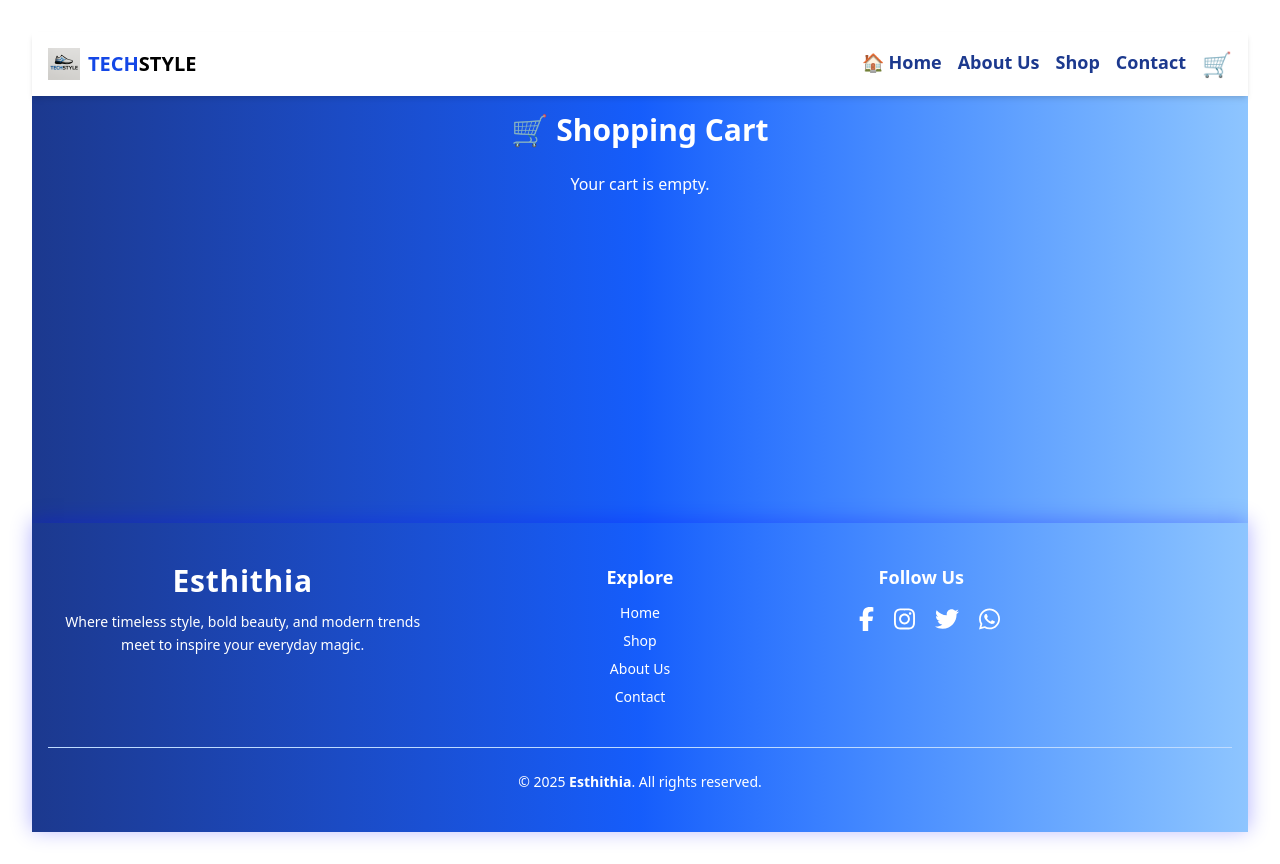
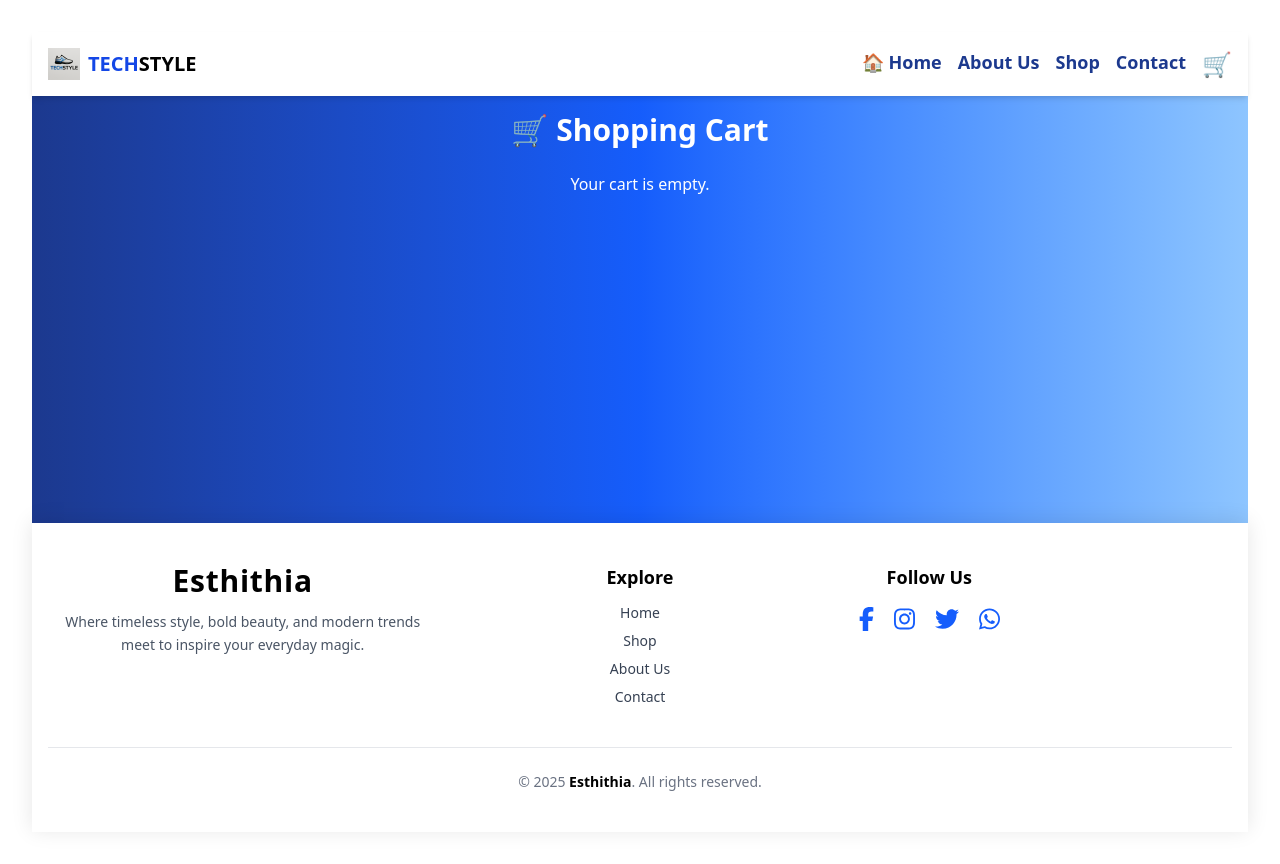
Before and after one commit to sayReine/bakery, a React (Vite) app: page /cart in a window 1280 px wide. Built offline with nearby package versions, Linux system fonts and the light colour scheme.

Commit message:
just added a touch to your style

```diff
--- a/src/components/About Us.tsx
+++ b/src/components/About Us.tsx
@@ -4,12 +4,12 @@ const About: React.FC = () => {
   return (
     <div className="max-w-6xl mx-auto p-4 mt-10">
       <h1 className="text-4xl font-bold text-white-600 mb-6">About Us</h1>
-      <p className="text-lg leading-relaxed text-black-700">
+      <p className="text-lg leading-relaxed text-black-700 py-5">
         Welcome to Esthithia! We are passionate about bringing you timeless style, bold beauty, and modern trends to inspire your everyday magic.
         Our mission is to offer high-quality products that meet the needs of individuals who value uniqueness and excellence.
         Join us in making every day a bit more magical!
       </p>
-      <p className="text-lg leading-relaxed text-black-700 mt-6">
+      <p className="text-lg leading-relaxed text-black-700 mt-6 py-10">
         We believe that fashion is more than just clothing – it's a way to express yourself. Esthithia offers a curated selection of clothing, accessories, and lifestyle products that blend comfort, beauty, and practicality.
         Thank you for choosing us to be a part of your journey.
       </p>
--- a/src/components/Contact.tsx
+++ b/src/components/Contact.tsx
@@ -67,7 +67,7 @@ const Contact: React.FC = () => {
         </div>
         <button
           type="submit"
-          className="w-full bg-bluek-600 text-black py-3 rounded-lg text-lg hover:bg-gray-700 transition duration-300"
+          className="w-full bg-blue-600 text-white font-bold py-3 rounded-lg text-lg hover:bg-blue-500 transition duration-300"
         >
           Send Message
         </button>
--- a/src/components/Footer.tsx
+++ b/src/components/Footer.tsx
@@ -9,44 +9,42 @@ import {
 
 const Footer: React.FC = () => {
   return (
-    <footer className="bg-gradient-to-r from-blue-900 via-blue-600 to-blue-300 text-white py-10 px-4 shadow-[0_-2px_20px_rgba(0,0,255,0.3)]">
-
-
+    <footer className="bg-white text-black py-10 px-4 shadow-[0_-2px_20px_rgba(0,0,0,0.1)]">
 
     <div className="max-w-6xl mx-auto grid grid-cols-1 md:grid-cols-3 gap-10">
       {/* Logo + Description */}
       <div>
-          <h2 className="text-3xl font-bold text-white-600 mb-3 tracking-wide">Esthithia</h2>
-          <p className="text-sm leading-relaxed">
+        <h2 className="text-3xl font-bold text-black mb-3 tracking-wide">Esthithia</h2>
+        <p className="text-sm leading-relaxed text-gray-600">
           Where timeless style, bold beauty, and modern trends meet to inspire your everyday magic.
         </p>
       </div>
 
       {/* Navigation Links */}
       <div>
-          <h3 className="text-lg font-semibold mb-3 text-white-700">Explore</h3>
-          <ul className="space-y-2 text-sm">
-            <li><a href="./components/Home.tsx" className="hover:text-gray-500 transition duration-300">Home</a></li>
-            <li><a href="shop.tsx" className="hover:text-gray-500 transition duration-300">Shop</a></li>
-            <li><a href="about us.tsx" className="hover:text-gray-500 transition duration-300">About Us</a></li>
-            <li><a href="contact.tsx" className="hover:text-gray-500 transition duration-300">Contact</a></li>
+        <h3 className="text-lg font-semibold mb-3 text-black">Explore</h3>
+        <ul className="space-y-2 text-sm text-gray-700">
+          <li><a href="./components/Home.tsx" className="hover:text-blue-500 transition duration-300">Home</a></li>
+          <li><a href="shop.tsx" className="hover:text-blue-500 transition duration-300">Shop</a></li>
+          <li><a href="about us.tsx" className="hover:text-blue-500 transition duration-300">About Us</a></li>
+          <li><a href="contact.tsx" className="hover:text-blue-500 transition duration-300">Contact</a></li>
         </ul>
       </div>
 
       {/* Social Media */}
       <div>
-          <h3 className="text-lg font-semibold mb-3 text-white-700 relative right-29">Follow Us</h3>
-          <div className="flex gap-5 text-2xl">
-            <a href="https://facebook.com" target="_blank" rel="noopener noreferrer" className="hover:text-gray-500 transition">
+        <h3 className="text-lg font-semibold mb-3 text-black relative right-27">Follow Us</h3>
+        <div className="flex gap-5 text-2xl text-blue-600">
+          <a href="https://facebook.com" target="_blank" rel="noopener noreferrer" className="hover:text-blue-400 transition">
             <FontAwesomeIcon icon={faFacebookF} />
           </a>
-            <a href="https://instagram.com" target="_blank" rel="noopener noreferrer" className="hover:text-gray-500 transition">
+          <a href="https://instagram.com" target="_blank" rel="noopener noreferrer" className="hover:text-blue-400 transition">
             <FontAwesomeIcon icon={faInstagram} />
           </a>
-            <a href="https://twitter.com" target="_blank" rel="noopener noreferrer" className="hover:text-gray-500 transition">
+          <a href="https://twitter.com" target="_blank" rel="noopener noreferrer" className="hover:text-blue-400 transition">
             <FontAwesomeIcon icon={faTwitter} />
           </a>
-            <a href="https://wa.me/your-number" target="_blank" rel="noopener noreferrer" className="hover:text-gray-500 transition">
+          <a href="https://wa.me/your-number" target="_blank" rel="noopener noreferrer" className="hover:text-blue-400 transition">
             <FontAwesomeIcon icon={faWhatsapp} />
           </a>
         </div>
@@ -54,10 +52,11 @@ const Footer: React.FC = () => {
     </div>
 
     {/* Copyright */}
-      <div className="mt-10 pt-6 border-t border-blue-200 text-center text-sm text-black-500">
-        © {new Date().getFullYear()} <span className="font-semibold text-black-600">Esthithia</span>. All rights reserved.
+    <div className="mt-10 pt-6 border-t border-gray-200 text-center text-sm text-gray-500">
+      © {new Date().getFullYear()} <span className="font-semibold text-black">Esthithia</span>. All rights reserved.
     </div>
   </footer>
+
   );
 };
 
```
Lines whose indentation alone changed are shown as unchanged.
